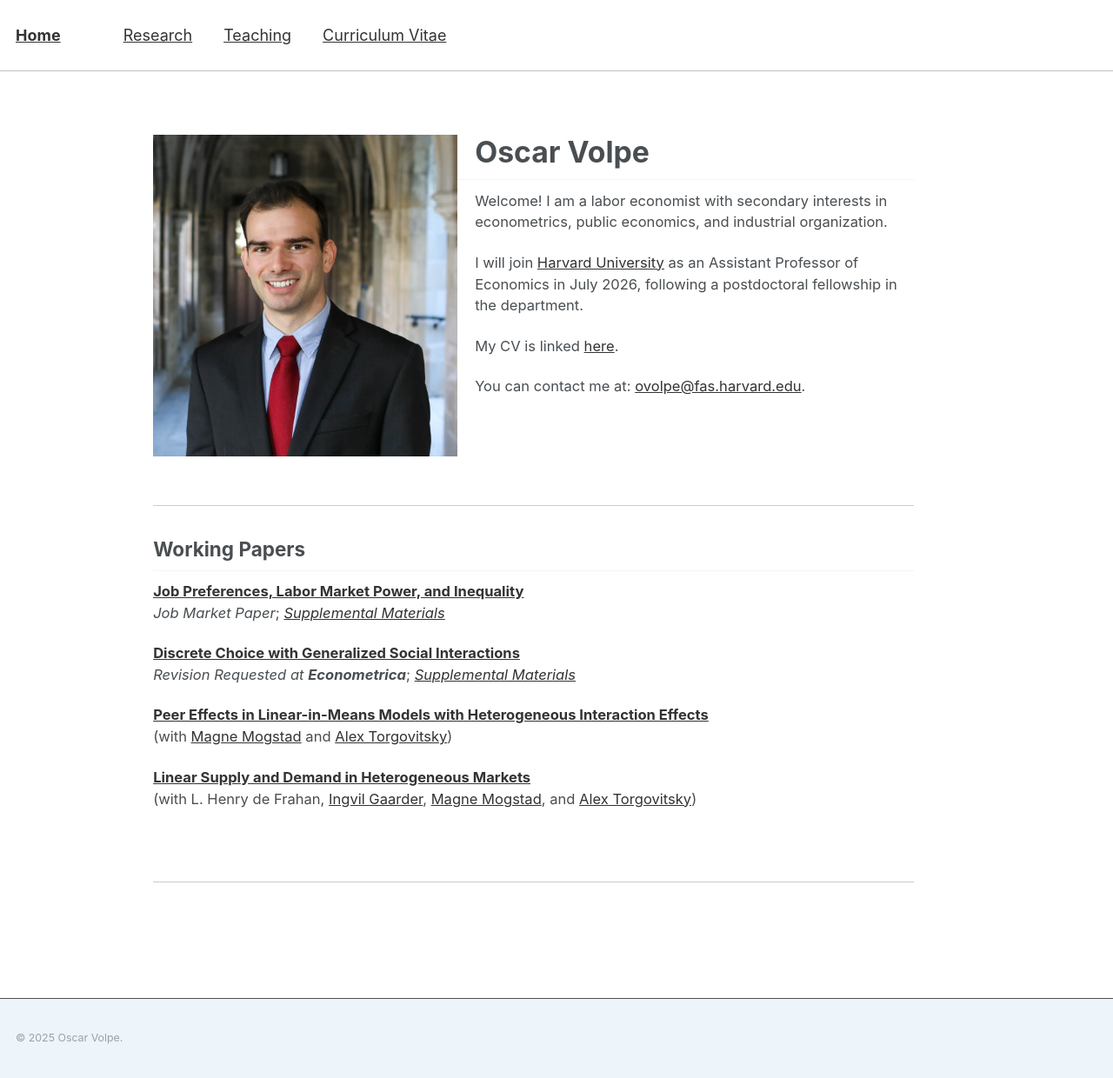
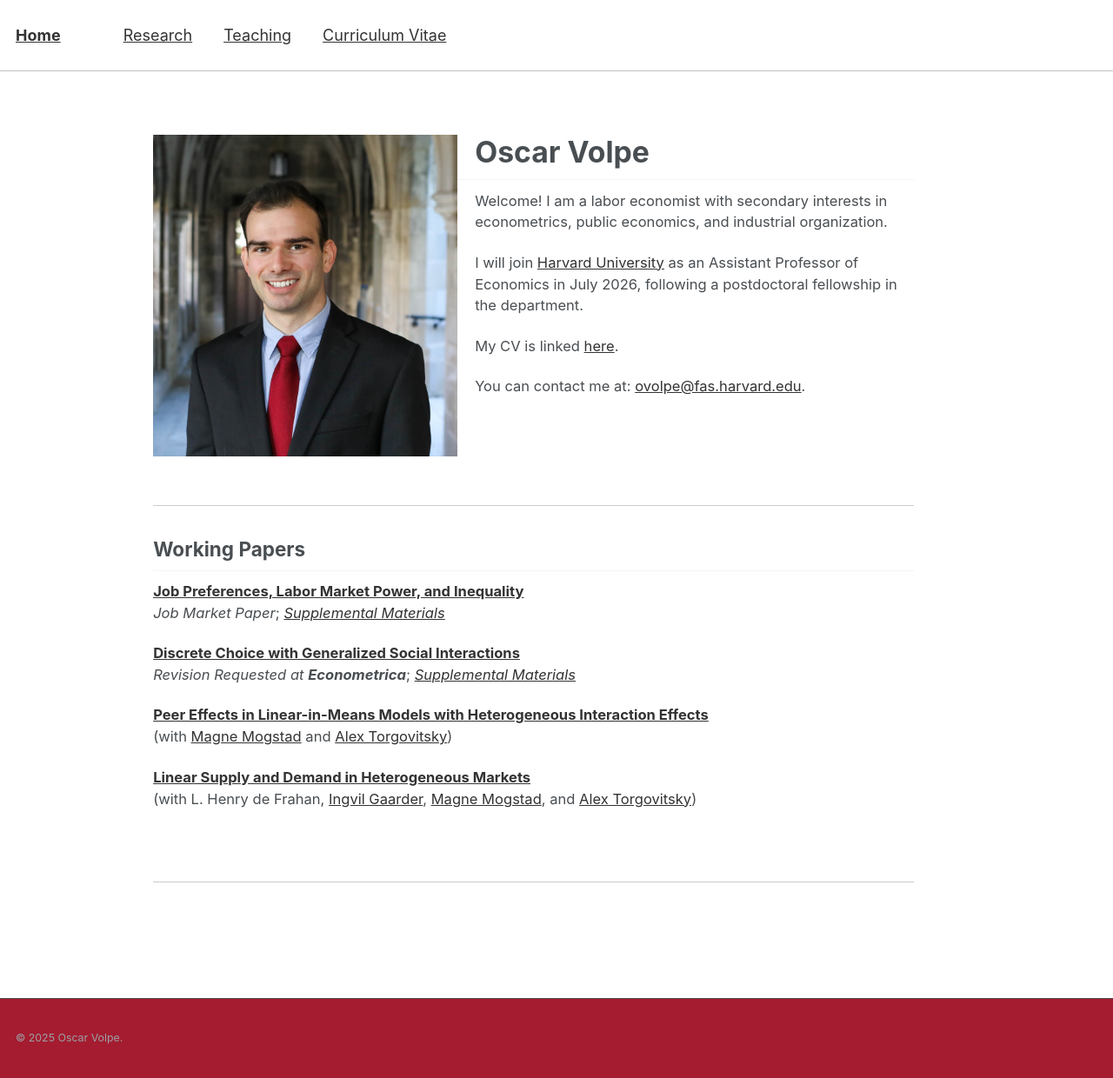
Before and after one commit to ovolpe/ovolpe.github.io, a Jekyll site: the page built from _pages/about.md, in a window 1280 px wide. Shown: the whole page at 87% size. Built offline with Jekyll 4.4.1, drawn with Linux system fonts in a browser that asks for light colours.

Commit message:
Update _footer.scss

```diff
--- a/_sass/_footer.scss
+++ b/_sass/_footer.scss
@@ -20,7 +20,7 @@
           animation: intro 0.3s both;
   -webkit-animation-delay: 0.45s;
           animation-delay: 0.45s;
-  background-color: $lighter-blue;
+  background-color: #A51C30;
   border-top: 1px solid $dark-gray;
 
   footer {
```
